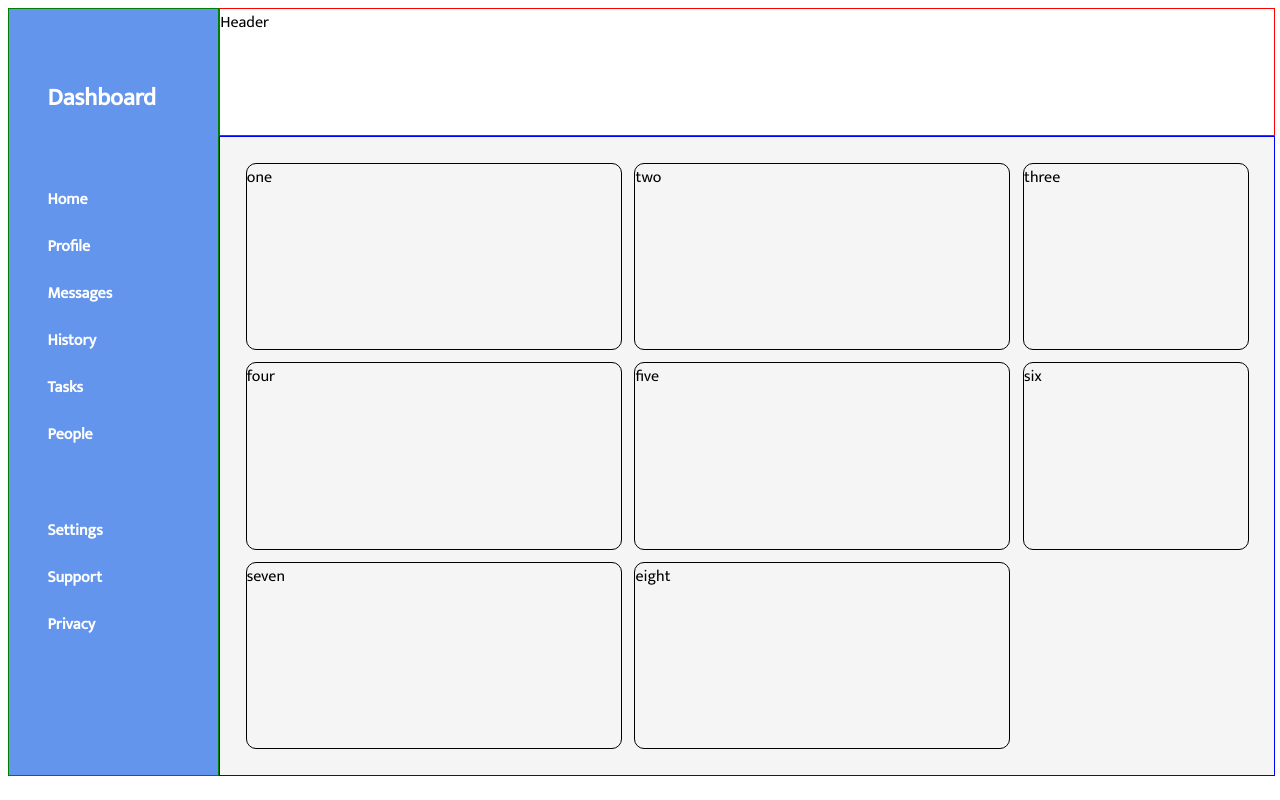
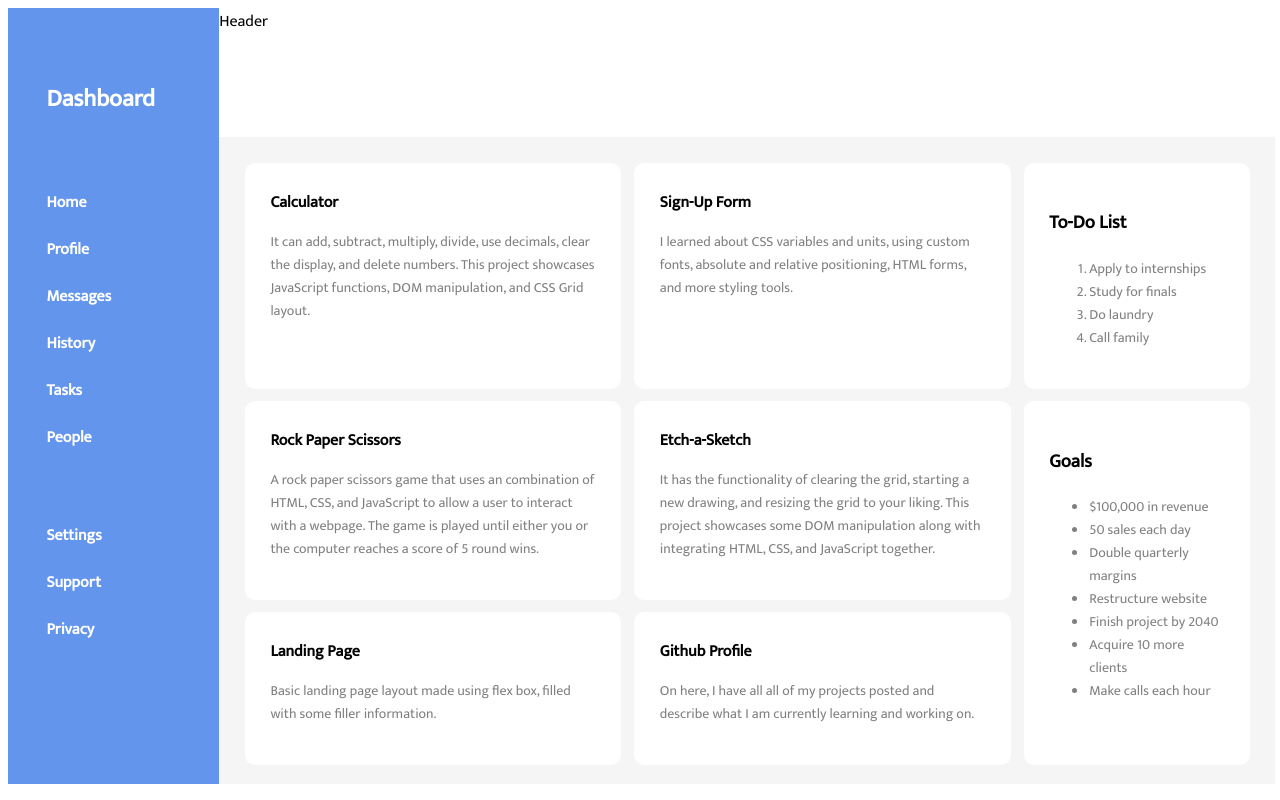
Before and after one commit to etanetan/admin-dashboard, a plain HTML site: page index.html in a window 1280 px wide. Drawn offline with Linux system fonts and the light colour scheme.

Commit message:
finished main content section

```diff
--- a/index.html
+++ b/index.html
@@ -29,14 +29,45 @@
         </div>
         <div class="header">Header</div>
         <div class="maincontent">
-            <div class="pages">one</div>
-            <div class="pages">two</div>
-            <div class="pages">three</div>
-            <div class="pages">four</div>
-            <div class="pages">five</div>
-            <div class="pages">six</div>
-            <div class="pages">seven</div>
-            <div class="pages">eight</div>
+            <div><a href="http://etanetan.github.io/calculator/">Calculator</a>
+                <p>It can add, subtract, multiply, divide, use decimals, clear the display, and delete numbers. This project showcases JavaScript functions, DOM manipulation, and CSS Grid layout.</p>
+            </div>
+            <div><a href="http://etanetan.github.io/sign-up-form/">Sign-Up Form</a>
+                <p>I learned about CSS variables and units, using custom fonts, absolute and relative positioning, HTML forms, and more styling tools.</p>
+            </div>
+            <div id="smaller1">
+                <h3>To-Do List</h3>
+                <ol>
+                    <li>Apply to internships</li>
+                    <li>Study for finals</li>
+                    <li>Do laundry</li>
+                    <li>Call family</li>
+                </ol>
+            </div>
+            <div id="smaller2">
+                <h3>Goals</h3>
+                <ul>
+                    <li>$100,000 in revenue</li>
+                    <li>50 sales each day</li>
+                    <li>Double quarterly margins</li>
+                    <li>Restructure website</li>
+                    <li>Finish project by 2040</li>
+                    <li>Acquire 10 more clients</li>
+                    <li>Make calls each hour</li>
+                </ul>
+            </div>
+            <div><a href="http://etanetan.github.io/rock-paper-scissors/">Rock Paper Scissors</a>
+                <p>A rock paper scissors game that uses an combination of HTML, CSS, and JavaScript to allow a user to interact with a webpage. The game is played until either you or the computer reaches a score of 5 round wins.</p>
+            </div>
+            <div><a href="http://etanetan.github.io/etch-a-sketch/">Etch-a-Sketch</a>
+                <p>It has the functionality of clearing the grid, starting a new drawing, and resizing the grid to your liking. This project showcases some DOM manipulation along with integrating HTML, CSS, and JavaScript together.</p>
+            </div>
+            <div><a href="http://etanetan.github.io/landing-page/">Landing Page</a>
+                <p>Basic landing page layout made using flex box, filled with some filler information.</p>
+            </div>
+            <div><a href="http://github.com/etanetan">Github Profile</a>
+                <p>On here, I have all all of my projects posted and describe what I am currently learning and working on.</p>
+            </div>
         </div>
     </div>
 </body>
--- a/style.css
+++ b/style.css
@@ -1,27 +1,31 @@
 @import url('https://fonts.googleapis.com/css2?family=Mukta&display=swap');
-
+/* use google font Mukta on the whole page */
 body {
     font-family: 'Mukta', sans-serif;
 }
-
+/* have links without blue and underlined */
+a {
+    text-decoration: none;
+    color: black;
+}
+/* container to divide page into each section */
 .container {
     display: grid;
-    height: 96vh;
+    height: 97vh;
     width: 99vw;
     grid-template: .8fr repeat(4,1fr) / .8fr repeat(4,1fr);
 }
-
+/* allocate sidebar grid area, change background, and make it a flex container*/
 .sidebar {
     grid-area: 1 / 1 / 6 / 1;
-    border: 1px solid green;
     background-color:cornflowerblue;
-
     display: flex;
     flex-direction: column;
     justify-content: space-evenly;
     color: white;
     font-weight: 600;
 }
+/* sidebar split into two sections for menu items*/
 .sidebar .top, .bottom {
     display: flex;
     gap: 20px;
@@ -29,29 +33,54 @@ body {
     justify-content: space-around;
     margin-left: 3vw;
 }
+/* Dashboard title is larger than the rest and is above them */
 .dashboard {
     margin-left: 3vw;
     font-size: x-large;
 }
+/* allocate header grid area */
 .header {
     grid-area: 1 / 2 / 2 / 6;
-    border: 1px solid red;
 }
+/* allocate main content grid area and make it a grid container holding project info */
 .maincontent {
     grid-area: 2 / 2 / 6 / 6;
-    border: 1px solid blue;
     background-color: whitesmoke;
     display: grid;
     grid-template: repeat(3,1fr) / repeat(2,1fr) .6fr;
     padding: 2vw;
     gap: 1vw;
 }
+/* each project has its own section */
 .maincontent > * {
-    border: 1px solid black;
+    background-color: white;
     border-radius: 10px;
+    padding: 2vw;
+    font-weight: 800;
 }
-
-
+/* section on right side of main content */
+#smaller1 {
+    grid-area: 1 / 3 / 2 / 4;
+}
+/* section on right side of main content */
+#smaller2 {
+    grid-area: 2 / 3 / 4 / 4
+}
+/* these sections do not get bigger when hovered on */
+#smaller1 , #smaller2 {
+    transform: scale(1);
+}
+/* make each project larget when hovering over it */
+.maincontent > *:hover {
+    transform: scale(1.02);
+}
+/* make project description smaller text */
+.maincontent > * > p , #smaller1 > ol , #smaller2 > ul{
+    font-weight: 200;
+    font-size: 14px;
+    color: gray;
+}
+/* add underline under section of sidebar that is being hovered */
 .sidebar > * > *:hover {
     text-decoration: underline;
 }
```
